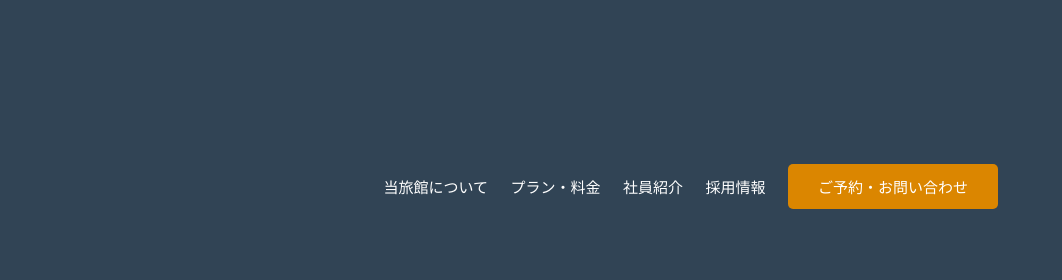
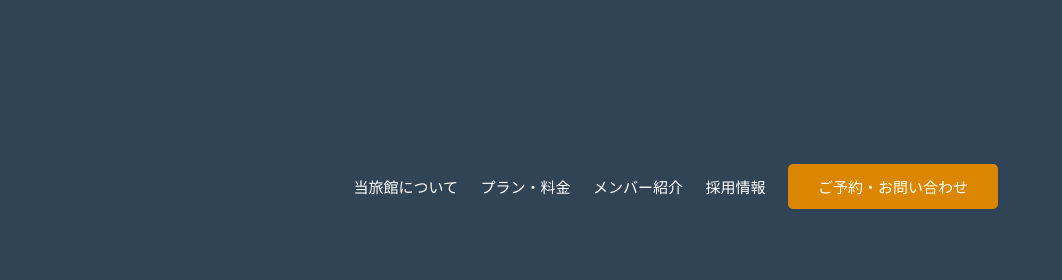
Before and after one commit to ysmiya/portfoliotest, a plain HTML site: page index.html in a window 1280 px wide. Shown: the top 280 px of the page, 218-1280 px from the left. Drawn offline with nearby package versions, Linux system fonts and the light colour scheme; some packages are replaced by stand-ins of ours; a script that the page names is missing.

Commit message:
Update index.html

```diff
--- a/index.html
+++ b/index.html
@@ -3,7 +3,7 @@
 <html lang="ja">
 <head>
 <meta charset="UTF-8">
-<title>Kaien  向け 旅館・民宿・ゲストハウステーマ 無料ホームページテンプレート tp_beginner10_yado</title>
+<title>Kaien向け 旅館・民宿・ゲストハウステーマ 無料ホームページテンプレート tp_beginner10_yado</title>
 <meta name="viewport" content="width=device-width, initial-scale=1">
 <meta name="description" content="ここにサイト説明を入れます">
 <link rel="stylesheet" href="css/style.css">
@@ -21,7 +21,7 @@
 	<ul>
 	<li><a href="company.html">当旅館について</a></li>
 	<li><a href="service.html">プラン・料金</a></li>
-	<li><a href="staff.html">社員紹介</a></li>
+	<li><a href="staff.html">メンバー紹介</a></li>
 	<li><a href="recruit.html">採用情報</a></li>
 	<li class="btn"><a href="contact.html">ご予約・お問い合わせ</a></li>
 	</ul>
```
